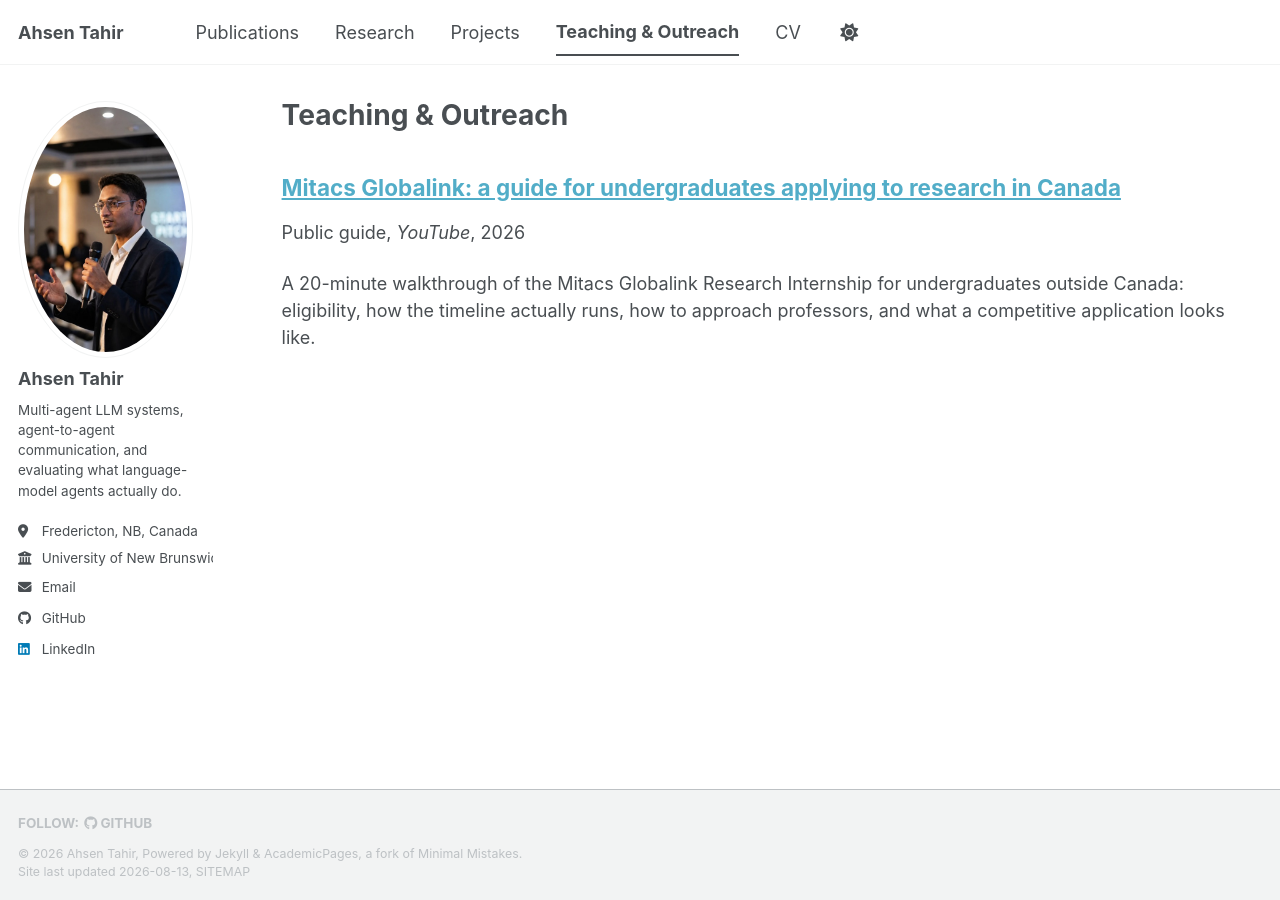
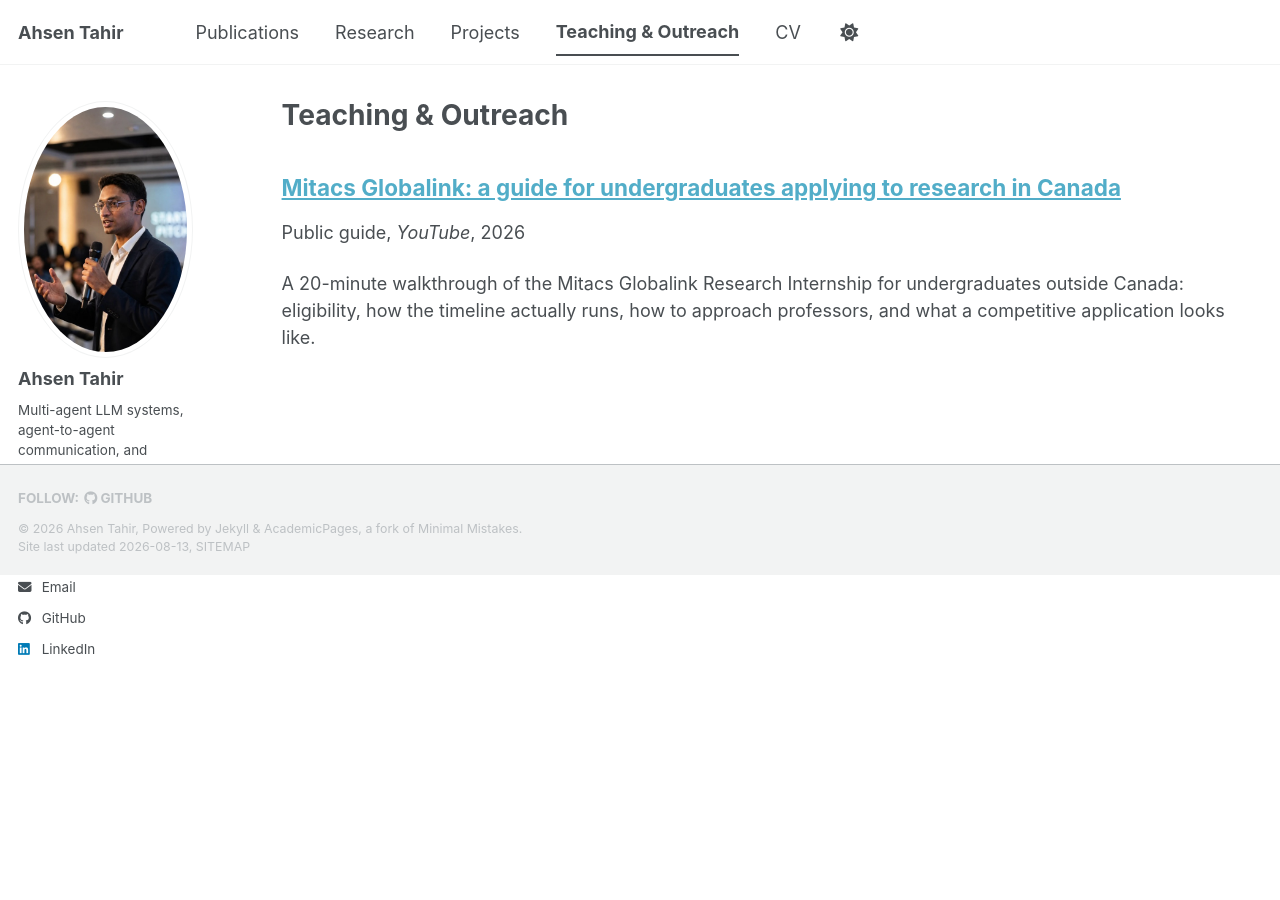
Before and after one commit to AhsenTahir/AhsenTahir.github.io, a Jekyll site: the page built from _pages/teaching.html, in a window 1280 px wide. Built offline with Jekyll 4.4.1, drawn with Linux system fonts in a browser that asks for light colours; a style sheet for code colours, icons or effects is not loaded.

Commit message:
Stop the footer covering page content
.page__footer was position:fixed / bottom:0, which pinned it over the
bottom ~110px of the viewport on every page and hid the content behind
it — on the homepage it swallowed the last research-interest bullet.

The comment directly above the rule says the footer should stay "in
normal document flow so custom widgets do not overlap content", so the
fixed positioning appears to be an upstream mistake. Removed it; the
existing float/clear/width rules already place the footer correctly.

Co-Authored-By: Claude Opus 5 <noreply@anthropic.com>

```diff
--- a/_sass/layout/_footer.scss
+++ b/_sass/layout/_footer.scss
@@ -17,9 +17,10 @@
   /* keep footer in normal document flow so custom widgets do not overlap content */
   height: auto;
 
-  /* keep the footer on the bottom of the page */
-  position: fixed;
-  bottom: 0;
+  /* Upstream academicpages sets `position: fixed; bottom: 0` here, which
+     contradicts the comment above: it pins the footer over the bottom ~110px
+     of the viewport on every page, permanently hiding whatever content sits
+     behind it. Left in normal flow so it follows the content instead. */
 
   -webkit-animation: intro 0.3s both;
           animation: intro 0.3s both;
```
